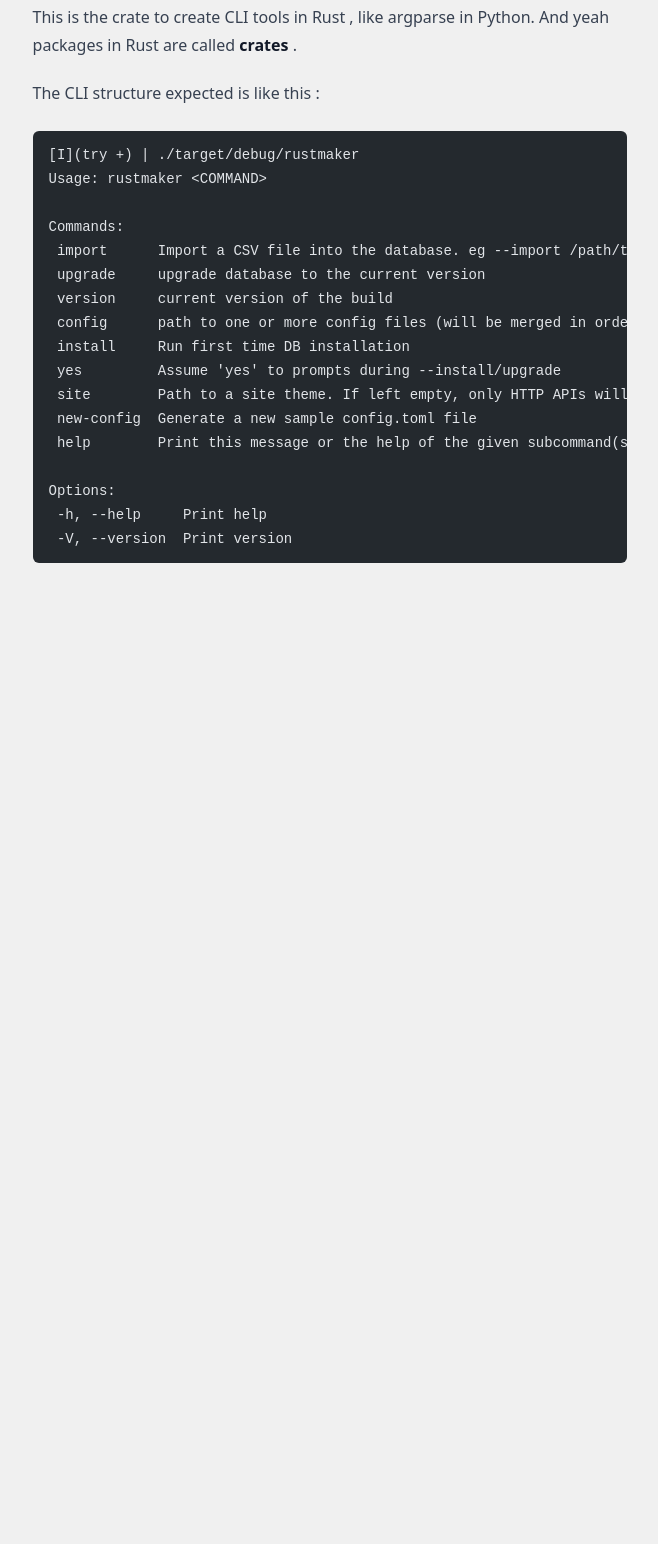
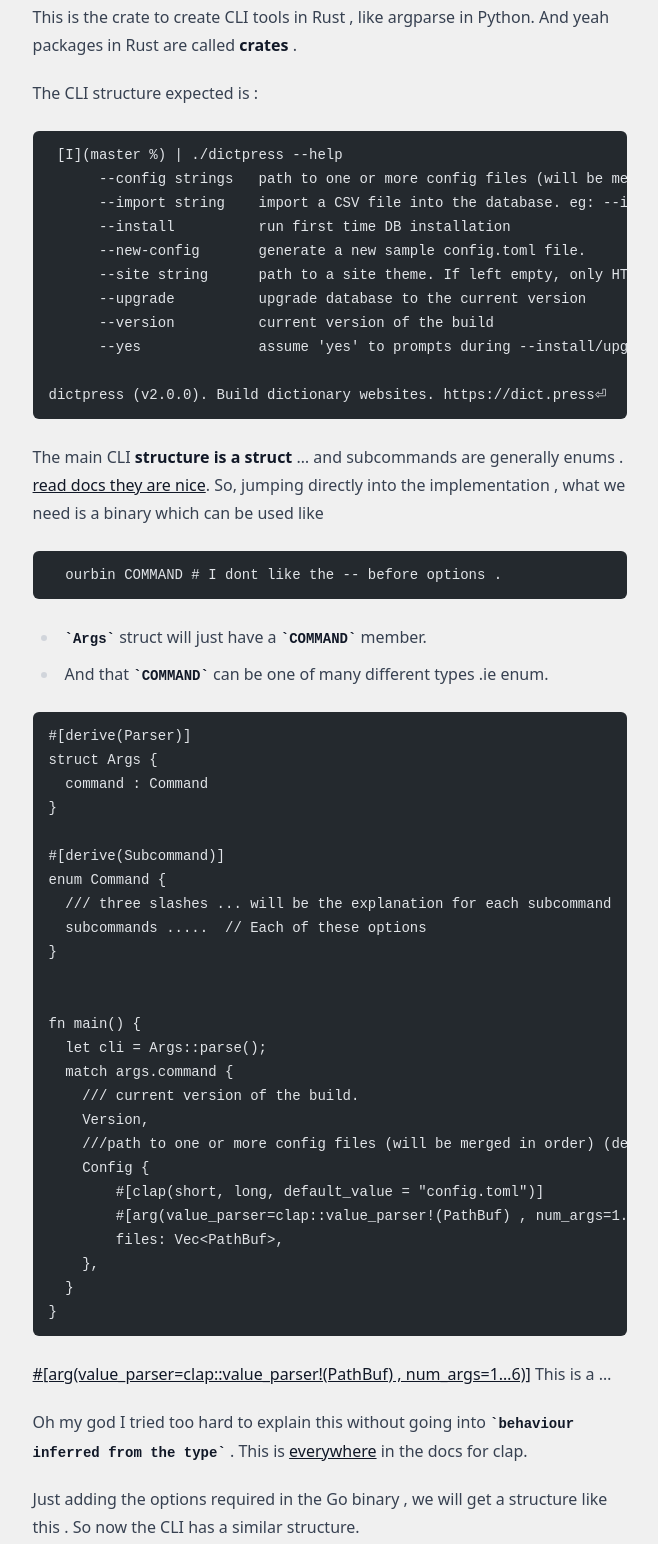
Before and after one commit to imtherealnaska/rabbitholes, an Astro site: page /blog/dictpress-rust-porting-part-1 in a window 1280 px wide. Shown: the part 631-2175 px from the top of the page, without its empty margins (310-968 px from the left). Before the commit the page ends 1218 px from the top, so only its background shows below. Built offline with nearby package versions, Linux system fonts and the light colour scheme; Astro itself is replaced by a stand-in of ours; code samples lack their colours.

Commit message:
Need to explain behaviour inferred from type

````diff
--- a/src/content/blog/dictpress-rust-porting-part-1/index.md
+++ b/src/content/blog/dictpress-rust-porting-part-1/index.md
@@ -19,9 +19,70 @@
 
 This is the crate to create CLI tools in Rust , like argparse in Python. And yeah packages in Rust are called **crates** .
 
-The CLI structure expected is like this :
+The CLI structure expected is :
+
 ```sh
-[I](try +) | ./target/debug/rustmaker                                                                                                                                                                                                                            6 changed try ↑
+ [I](master %) | ./dictpress --help
+      --config strings   path to one or more config files (will be merged in order) (default [config.toml])
+      --import string    import a CSV file into the database. eg: --import=data.csv
+      --install          run first time DB installation
+      --new-config       generate a new sample config.toml file.
+      --site string      path to a site theme. If left empty, only HTTP APIs will be available.
+      --upgrade          upgrade database to the current version
+      --version          current version of the build
+      --yes              assume 'yes' to prompts during --install/upgrade
+
+dictpress (v2.0.0). Build dictionary websites. https://dict.press⏎
+```
+
+The main CLI __structure is a struct__ ...... and subcommands are generally enums . [read docs they are nice](https://docs.rs/clap/latest/clap/_derive/index.html#arg-types).
+So, jumping directly into the implementation , what we need is a binary which can be used like
+```sh
+  ourbin COMMAND # I dont like the -- before options .
+```
+
+- `Args` struct will just have a `COMMAND` member.
+- And that `COMMAND` can be one of many different types .ie enum.
+
+```rust
+#[derive(Parser)]
+struct Args {
+  command : Command
+}
+
+#[derive(Subcommand)]
+enum Command {
+  /// three slashes ... will be the explanation for each subcommand
+  subcommands .....  // Each of these options
+}
+
+
+fn main() {
+  let cli = Args::parse();
+  match args.command {
+    /// current version of the build.
+    Version,
+    ///path to one or more config files (will be merged in order) (default [config.toml]) only 5 files for now.
+    Config {
+        #[clap(short, long, default_value = "config.toml")]
+        #[arg(value_parser=clap::value_parser!(PathBuf) , num_args=1..6)]
+        files: Vec<PathBuf>,
+    },
+  }
+}
+```
+
+[#[arg(value_parser=clap::value_parser!(PathBuf) , num_args=1..6)]](https://docs.rs/clap/latest/clap/_derive/index.html#arg-attributes)
+This is a ....
+
+Oh my god I tried too hard to explain this without going into `behaviour inferred from the type` . This is [everywhere](https://docs.rs/clap/latest/clap/_derive/index.html#arg-attributes:~:text=behavior%20inferred%20from%20the%20field%20type) in the docs for clap.
+
+
+Just adding the options required in the Go binary , we will get a structure like this .
+So now the CLI has a similar structure.
+
+```sh
+[I](try +) | ./target/debug/rustmaker
 Usage: rustmaker <COMMAND>
 
 Commands:
@@ -39,3 +100,13 @@
  -h, --help     Print help
  -V, --version  Print version
 ```
+
+
+### [sqlx-rs](https://crates.io/crates/sqlx).
+
+- One major difference between **dictpress** and this porting project , **rustmaker** is that it uses sqlite instead of postgres .
+
+
+## Rabbithole:
+
+[Maybe this](https://github.com/launchbadge/sqlx/issues/3166)
````
